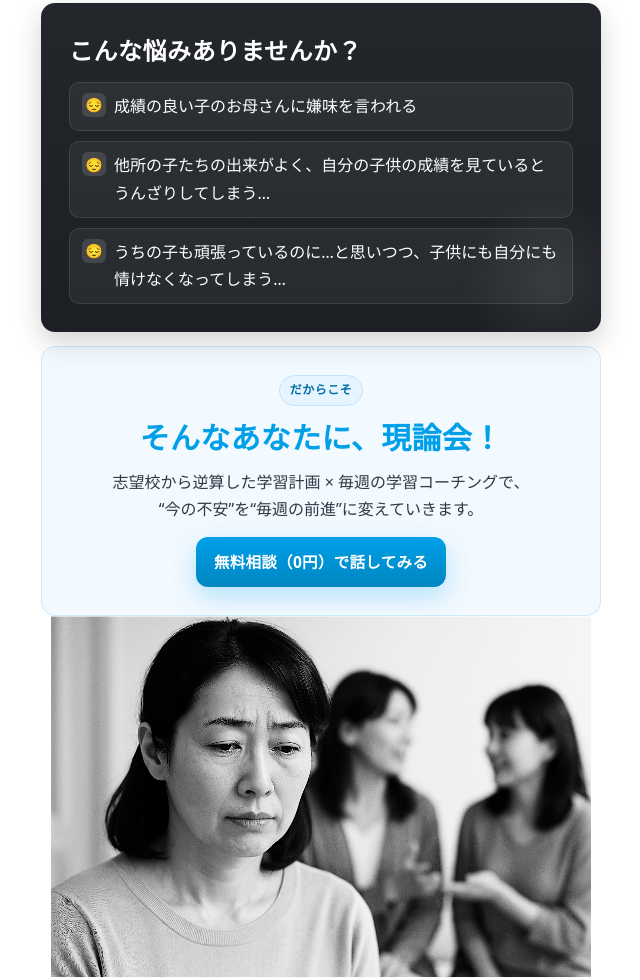
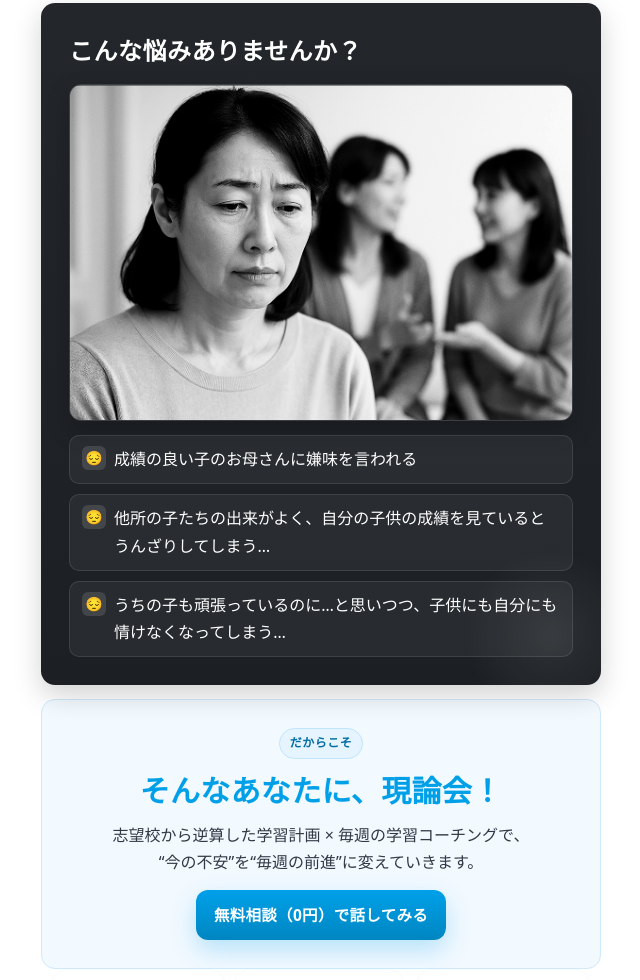
Before and after one commit to ryota-genronkai/genronkai-lp001, a website: page bayeight/lp20250826/index.html in a window 1280 px wide. Shown: the part 674-1654 px from the top of the page, without its empty margins (319-959 px from the left). Drawn offline with Linux system fonts and the light colour scheme.

Commit message:
Add form submission API to connect Sheets & Slack

```diff
--- a/bayeight/lp20250826/index.html
+++ b/bayeight/lp20250826/index.html
@@ -67,6 +67,12 @@
   <!-- ── 悩みセクション ───────────────────────────── -->
 <section class="block pains" data-reveal aria-labelledby="pains-ttl">
   <h2 id="pains-ttl" class="pains-ttl">こんな悩みありませんか？</h2>
+
+  <!-- ここに emotion.webp を挿入 -->
+  <figure class="pains-visual">
+    <img src="/images/emotion.webp" alt="保護者さまの悩みをイメージした写真" loading="lazy">
+  </figure>
+
   <ul class="pains-list">
     <li>成績の良い子のお母さんに嫌味を言われる</li>
     <li>他所の子たちの出来がよく、自分の子供の成績を見ているとうんざりしてしまう…</li>
@@ -85,11 +91,6 @@
     <a href="#form" class="solution-cta" aria-label="無料相談フォームへ">無料相談（0円）で話してみる</a>
   </section>
   <!-- ★ 追加ここまで -->
-
-  <!-- 3) 感情訴求（狭め表示） -->
-  <section class="block">
-    <img src="/images/emotion.webp" alt="感情訴求" class="narrow-img" loading="lazy">
-  </section>
 
   <!-- 4) 強み1〜6（スマホ1／TB2／PC3列） -->
   <section class="block">
--- a/bayeight/lp20250826/style.css
+++ b/bayeight/lp20250826/style.css
@@ -790,3 +790,26 @@ header.block{
 
 /* --- DEBUG: data-reveal 強制表示（暫定） --- */
 [data-reveal] { opacity: 1 !important; transform: none !important; }
+
+/* ==== pains 内の挿入画像 ==== */
+.pains-visual{
+  margin: 10px 0 12px;
+  border-radius: 12px;
+  overflow: hidden;
+  border: 1px solid rgba(255,255,255,.12);
+  box-shadow: 0 10px 24px rgba(0,0,0,.22);
+}
+.pains-visual img{
+  display:block;
+  width:100%;
+  height:auto;
+  /* 暗背景でも映えるようにわずかに持ち上げる */
+  filter: saturate(1.02) contrast(1.03);
+}
+
+/* 余白微調整（上の見出しとのバランス） */
+.pains-ttl{ margin-bottom: 12px; }
+.pains-list{ margin-top: 12px; }
+@media (min-width: 768px){
+  .pains-visual{ margin: 12px 0 14px; }
+}
```
Lines whose indentation alone changed are shown as unchanged.
